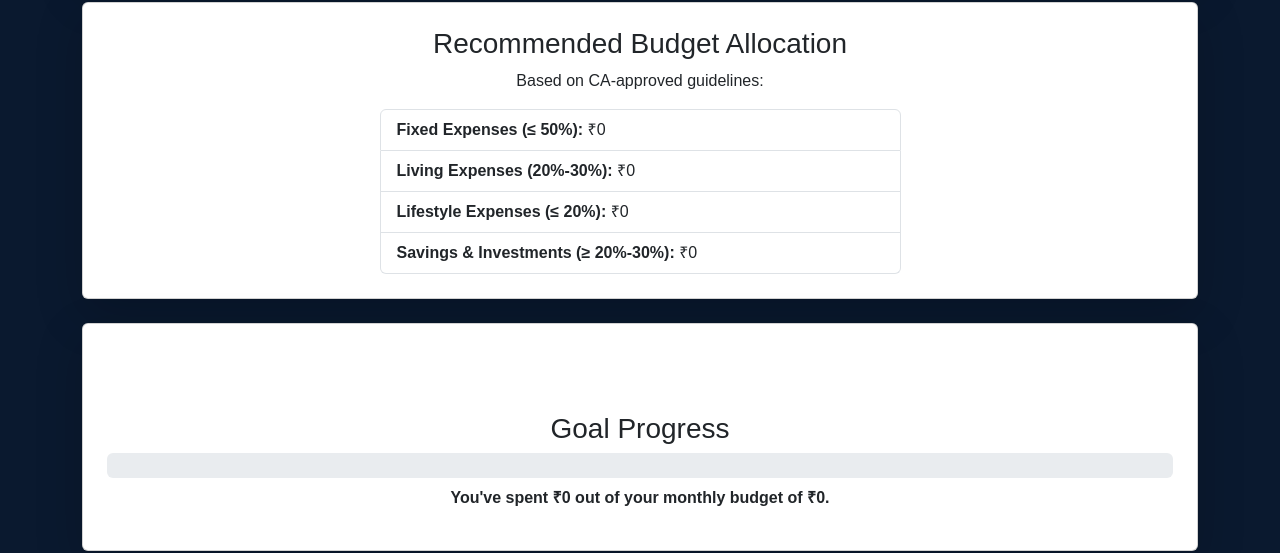
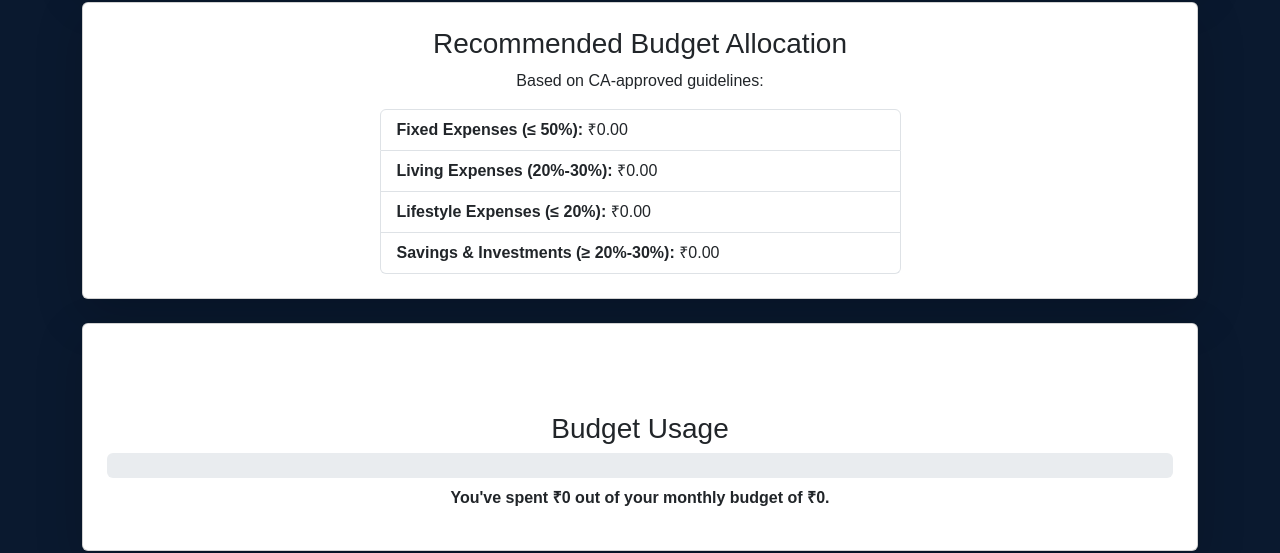
Before and after one commit to ishubajaj2906/Expense_Tracker_Project, a plain HTML site: page budget_goals.html in a window 1280 px wide. Shown: the part 845-1398 px from the top of the page. Drawn offline with nearby package versions, Linux system fonts and the light colour scheme; sample sign-in values are in the browser's storage.

Commit message:
Update budget_goals.html

```diff
--- a/budget_goals.html
+++ b/budget_goals.html
@@ -117,7 +117,7 @@
       <div id="impulseWarning" class="mt-3 text-center"></div>
 
       <div class="mt-5">
-        <h3 class="text-center">Goal Progress</h3>
+        <h3 class="text-center">Budget Usage</h3>
         <div class="progress mt-2" style="height: 25px;">
           <div id="goalProgressBar" class="progress-bar bg-success" role="progressbar" style="width: 0%;">0%</div>
         </div>
@@ -203,17 +203,23 @@
       const emi = Number(document.getElementById("emiExpense").value);
       const others = Number(document.getElementById("otherFixedExpense").value);
 
-      const fixedTotal = rent + medical + emi + others;
-      const remaining = income - fixedTotal;
+      // Calculate fixed expenses (EMI + Rent)
+      const fixedExpenses = rent + emi;
 
-      document.getElementById("needsAmount").textContent = (remaining * 0.5).toFixed(2);
-      document.getElementById("wantsAmount").textContent = (remaining * 0.3).toFixed(2);
-      document.getElementById("savingsAmount").textContent = (remaining * 0.2).toFixed(2);
+      // Calculate living expenses (20%-30% of income)
+      const livingExpenses = income * 0.25; // Assuming 25% as the midpoint
 
-      document.getElementById("fixedExpensesAmount").textContent = (income * 0.5).toFixed(2);
-      document.getElementById("livingExpensesAmount").textContent = (income * 0.25).toFixed(2);
-      document.getElementById("lifestyleExpensesAmount").textContent = (income * 0.2).toFixed(2);
-      document.getElementById("savingsInvestmentsAmount").textContent = (income * 0.25).toFixed(2);
+      // Calculate lifestyle expenses (≤ 20% of income)
+      const lifestyleExpenses = income * 0.2;
+
+      // Calculate savings and investments (≥ 20%-30% of income)
+      const savingsInvestments = income * 0.25; // Assuming 25% as the midpoint
+
+      // Update the DOM with calculated values
+      document.getElementById("fixedExpensesAmount").textContent = fixedExpenses.toFixed(2);
+      document.getElementById("livingExpensesAmount").textContent = livingExpenses.toFixed(2);
+      document.getElementById("lifestyleExpensesAmount").textContent = lifestyleExpenses.toFixed(2);
+      document.getElementById("savingsInvestmentsAmount").textContent = savingsInvestments.toFixed(2);
     }
 
     function renderBudgetData() {
```
